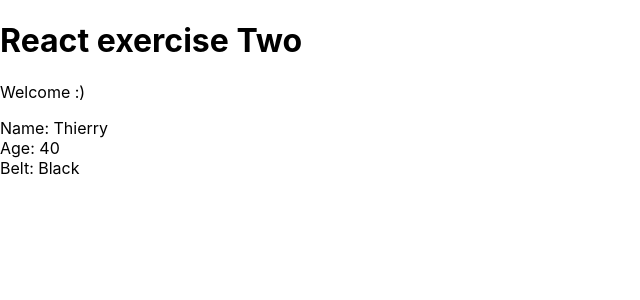
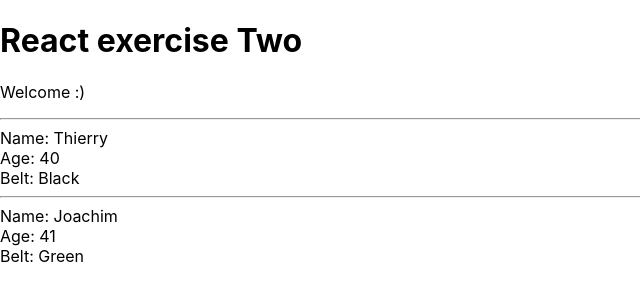
Before and after one commit to Jitgitbit/react-exercise-two, a React (Create React App) app: page / in a window 1280 px wide. Shown: the top 300 px of the page, without its empty margins (0-640 px from the left). Built offline with nearby package versions, Linux system fonts and the light colour scheme.

Commit message:
why using props over HC:

```diff
--- a/src/App.js
+++ b/src/App.js
@@ -7,7 +7,10 @@ function App() {
     <div className="App">
       <h1>React exercise Two</h1>
       <p>Welcome :)</p>
+      <hr/>
       <Phoenix name='Thierry' age='40' belt='Black'/>
+      <hr/>
+      <Phoenix name='Joachim' age='41' belt='Green'/>
     </div>
   );
 }
```
